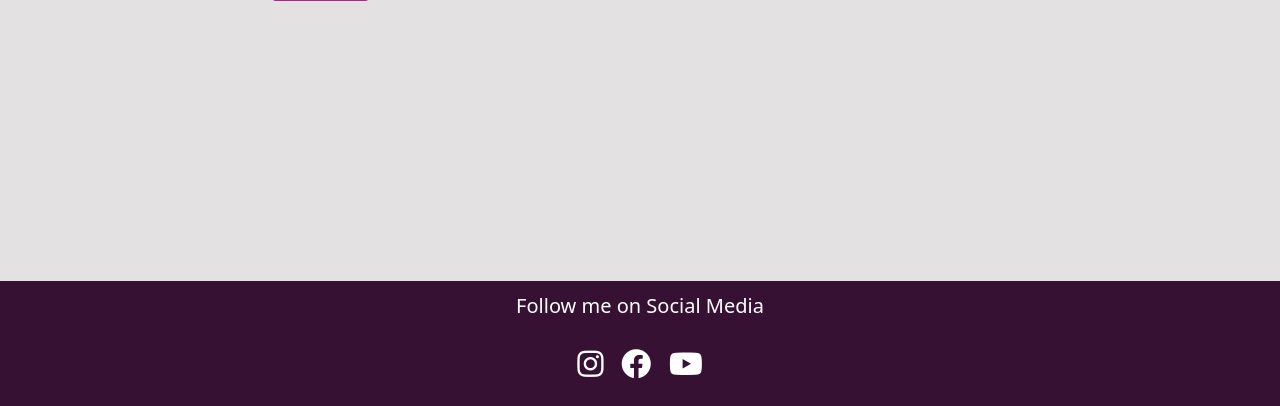
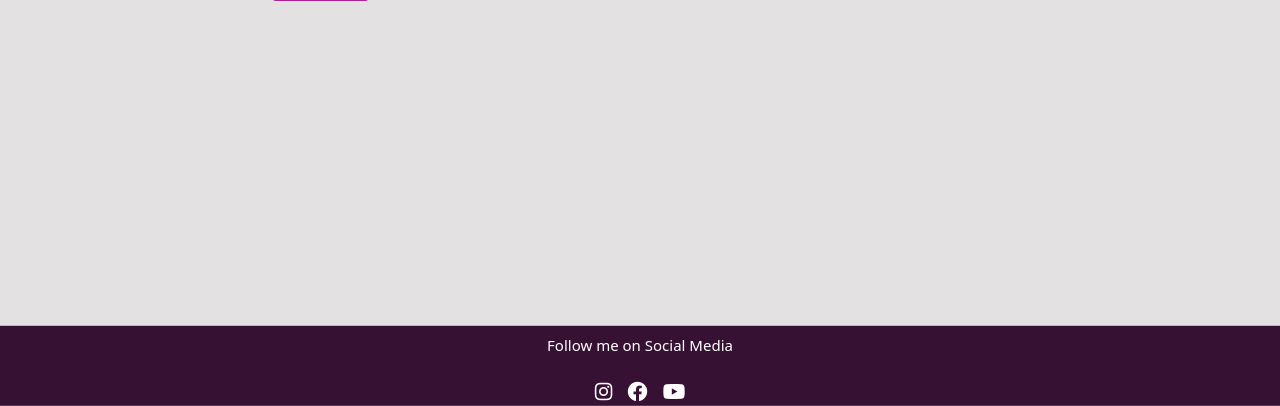
Before and after one commit to Code-Institute-Submissions/bloggit, a Django app: page /accounts/signup/ in a window 1280 px wide. Shown: the part 394-800 px from the top of the page. Run offline with Django 3.2, Linux system fonts and the light colour scheme; parts of the project's set-up code (start-up, migrations or seed data) failed here and were passed over.

Commit message:
Add css style for footer

```diff
--- a/static/css/style.css
+++ b/static/css/style.css
@@ -43,6 +43,7 @@ body {
 .image-container {
     position: relative;
 }
+
 
 .image-flash {
     position: absolute;
@@ -147,23 +148,25 @@ body {
     border: none;
 }
 /* styling for footer */
+
 .footer {
-    position: absolute;
+    position: sticky;
     text-align: center;
-    font-size: 20px;
+    height: 80px;
+    font-size: 15px;
     width: 100%;
+    top: 100%;
     left: 0;
     bottom: 0;
-    box-sizing: border-box;
-    min-height: 80px;
     margin-top: 15px;
+    margin-bottom: 0px;
     color: #FFFFFF;
     padding-top: 5px;
     background-color: #361134;
 }
 
 .footer p {
-    padding-top: 5px;
+    padding-top: 3px;
     margin: 0;
 }
 
@@ -176,7 +179,7 @@ body {
     color: #e3e1e1;
     padding: 20px;
     margin: 0;
-    font-size: 30px;
+    font-size: 20px;
 }
 
 .social-links a:hover {
```
